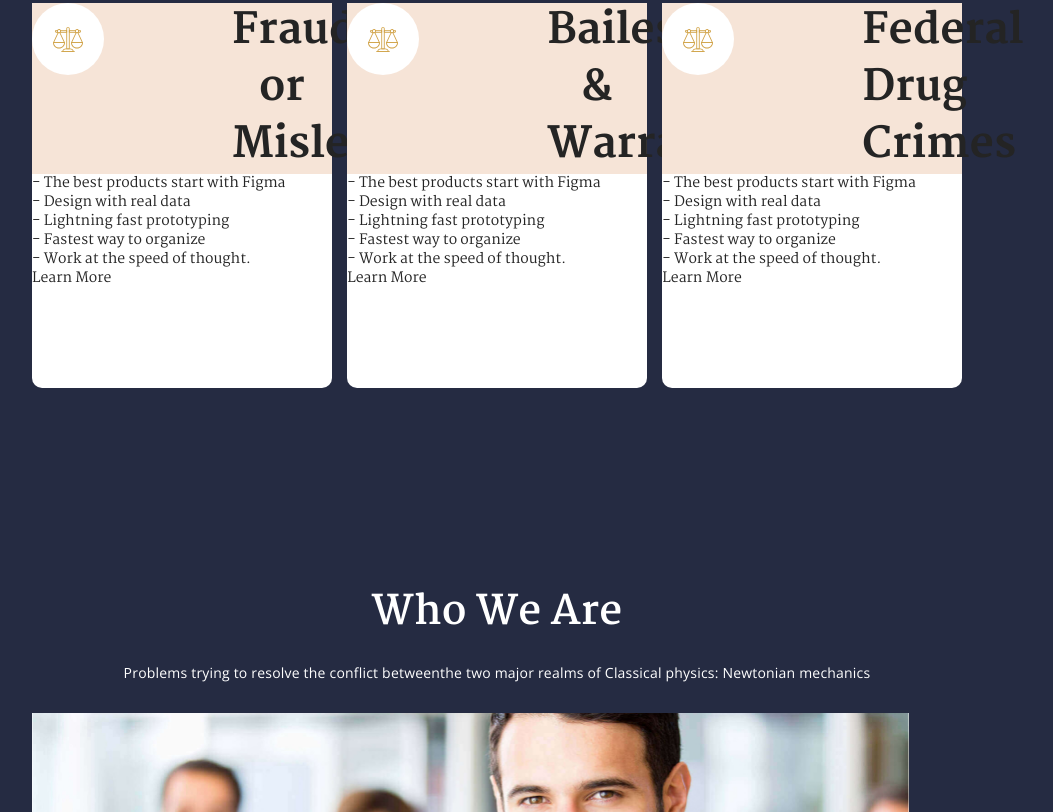
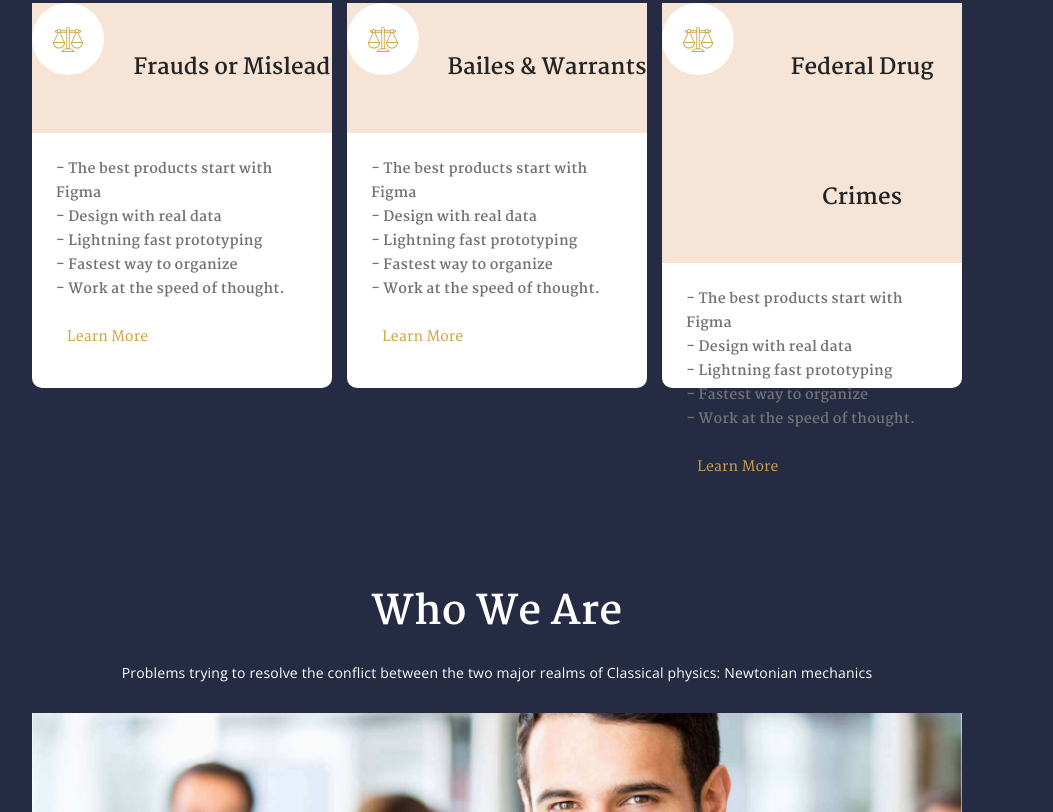
Before and after one commit to NargizaKanybekovna/coursework1.1, a plain HTML site: page index.html in a window 1280 px wide. Shown: the part 1208-2020 px from the top of the page, without its empty margins (143-1196 px from the left). Drawn offline with nearby package versions, Linux system fonts and the light colour scheme.

Commit message:
change name card tit sec advice html

```diff
--- a/css/style.css
+++ b/css/style.css
@@ -334,13 +334,42 @@ header {
 	justify-content: space-between;
 }
 
+.list {
+	padding: 10px;
+	margin: 14px;
+	color: #737373;
+	font-size: 14px;
+	font-weight: 700;
+	line-height: 24px;
+	letter-spacing: 0.20000000298023224px;
+	text-align: left;
+}
+
+a {
+	color: #D0A144;
+	font-size: 14px;
+	font-weight: 600;
+	line-height: 24px;
+	letter-spacing: 0.20000000298023224px;
+	padding:  35px;
+
+}
+
 .advice.card_img {
 	width: 332px;
 }
+.card_tit{
+	font-size: 22px;
+    line-height: 130px;
+    text-align: center;
+    margin: 0 auto;
+}
+.card_img {
 
-.card_img {
 	background: #F6E4D7 url(../img/icons/scales.svg) no-repeat;
-	padding-left: 200px;
+	padding-left: 100px;
+
+
 }
 
 .about {
@@ -371,7 +400,7 @@ header {
 }
 
 .about_img {
-	width: 877px;
+
 }
 
 .comments {
--- a/index.html
+++ b/index.html
@@ -86,7 +86,7 @@
 			<div class="cards flex">
 				<div class="card">
 					<div class="card_img">
-						<h5 class="sec_tit">Frauds or Mislead</h5>
+						<h5 class="card_tit">Frauds or Mislead</h5>
 					</div>
 
 					<ul class="list">
@@ -102,7 +102,7 @@
 
 				<div class="card">
 					<div class="card_img">
-						<h5 class="sec_tit">Bailes & Warrants</h5>
+						<h5 class="card_tit">Bailes & Warrants</h5>
 					</div>
 					<ul class="list">
 						<li>- The best products start
@@ -117,7 +117,7 @@
 
 				<div class="card">
 					<div class="card_img">
-						<h5 class="sec_tit">Federal Drug Crimes</h>
+						<h5 class="card_tit">Federal Drug Crimes</h>
 					</div>
 					<ul class="list">
 						<li>- The best products start
@@ -136,8 +136,7 @@
 	<section class="about">
 		<div class="container">
 			<h5 class="about_tit">Who We Are</h5>
-			<p class="about_txt"><span class="dib">Problems trying to resolve the conflict between</span>the two major
-				realms of Classical physics: Newtonian mechanics</p>
+			<p class="about_txt">Problems trying to resolve the conflict between the two major realms of Classical physics: Newtonian mechanics</p>
 			<div class="about_img">
 				<img src="./img/about.jpg" alt="">
 			</div>
```
